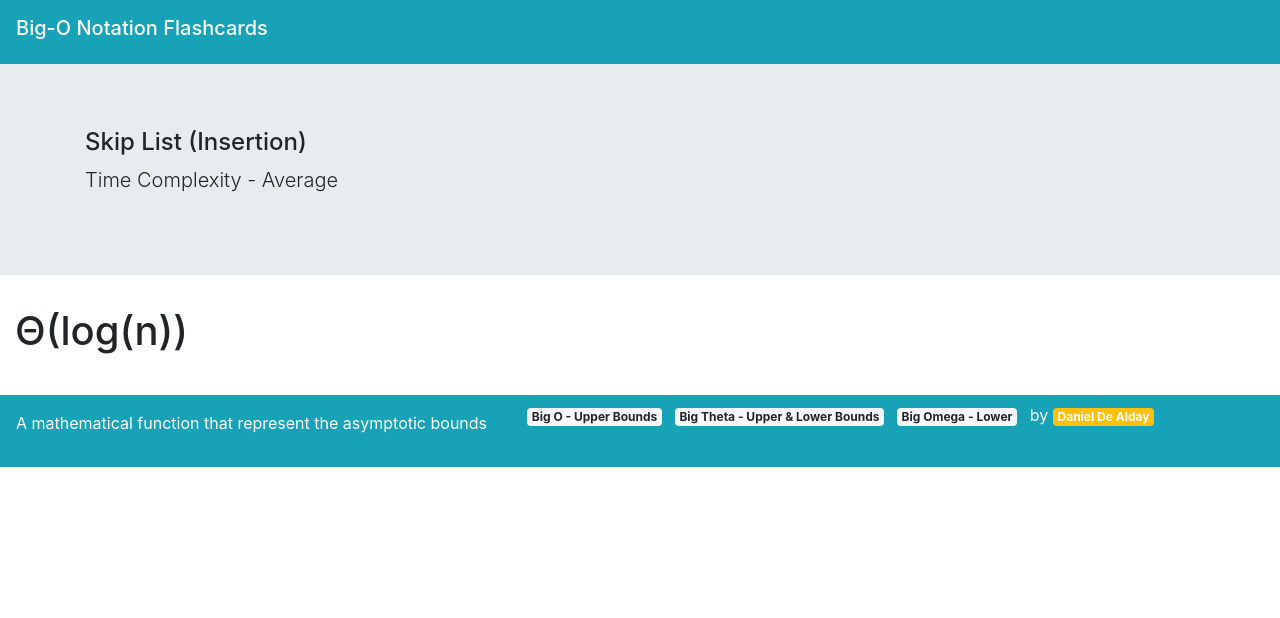
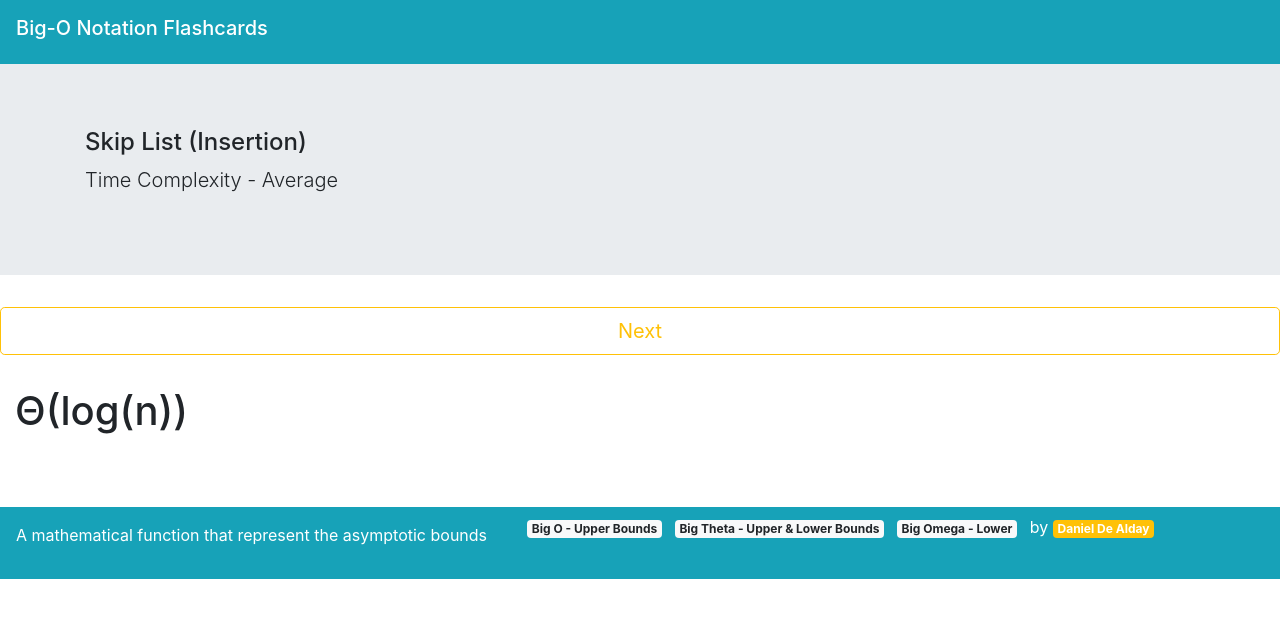
Before and after one commit to danieldealday/Big-O-Flashcards, a plain HTML site: page index.html in a window 1280 px wide. Drawn offline with nearby package versions, Linux system fonts and the light colour scheme.

Commit message:
changes improved new card load

```diff
--- a/assets/css/style.css
+++ b/assets/css/style.css
@@ -38,3 +38,11 @@ p>a:active {
   text-decoration: none;
   color: #ddd;
 }
+
+footer {
+  margin-top: 2rem;
+}
+
+#next {
+  margin-bottom: 2rem;
+}
--- a/assets/js/index.js
+++ b/assets/js/index.js
@@ -29,15 +29,13 @@ $(document).ready(function () {
       arr[randomIndex].category + " - "
       + arr[randomIndex].performance
     );
-    var bounds = $("<h1>").attr({
-      margin: "0 auto"
-    }).text(arr[randomIndex].bounds);
+    var bounds = $("<h1>").text(arr[randomIndex].bounds);
     $("#answers").append(bounds);
   }
 
   loadFlashCard();
 
-  $(document).click(function(e) {
+  $("#next").click(function(e) {
     e.preventDefault();
     console.log("CLICKED");
     $("#answers").empty();
--- a/index.html
+++ b/index.html
@@ -31,6 +31,7 @@
   </div>
   <div class="container-fluid">
     <div class="row">
+      <button id="next" class="btn btn-lg btn-outline-warning btn-block">Next</button>
       <div id="answers" class="col-12"></div>
     </div>
   </div>
```
